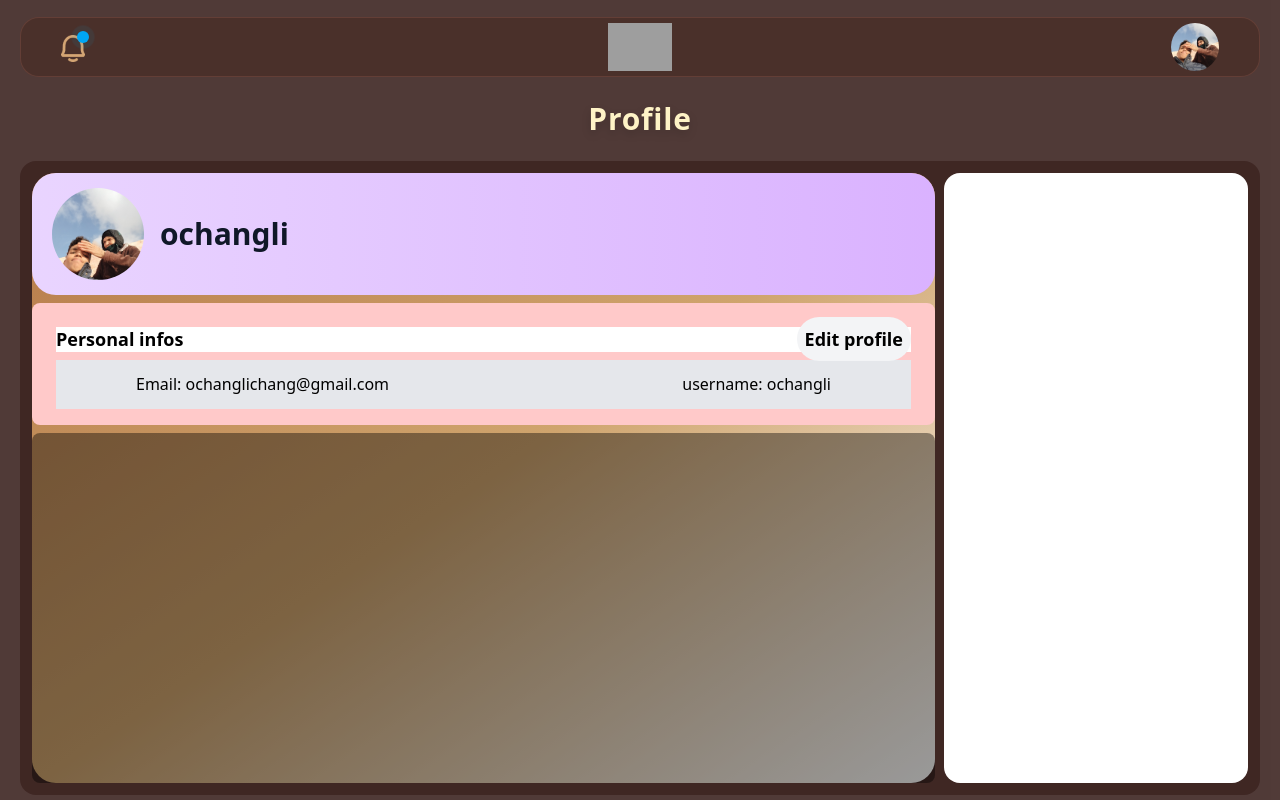
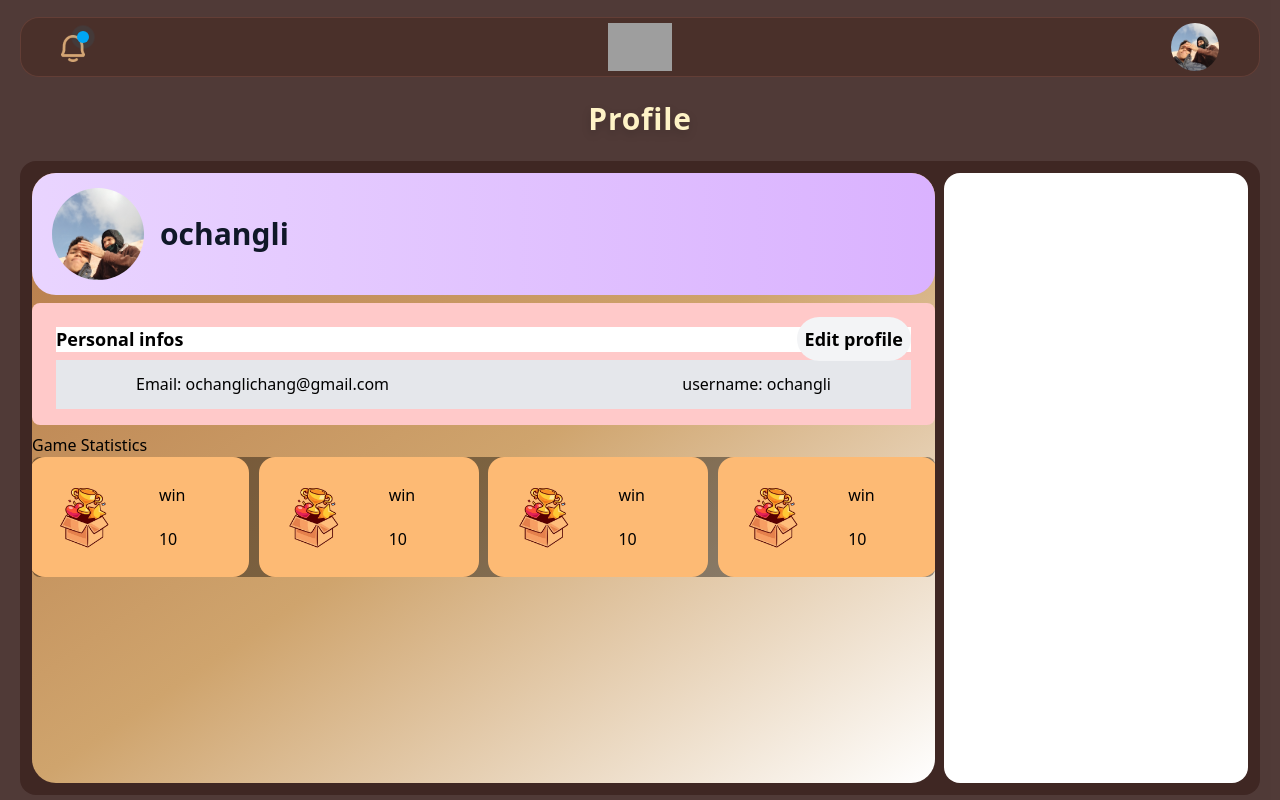
Before and after one commit to OuchaneSiham/final_project, a React app in the folder frontend/: page / in a window 1280 px wide. Built offline with nearby package versions, Linux system fonts and the light colour scheme; grey boxes are pictures that could not be loaded; the HTML template or start-up script is replaced by a standard one.

Commit message:
adding the game statistics box, with the icon , state and reesult acepted as props

```diff
--- a/frontend/src/components/Profile/ProfileStatistics.jsx
+++ b/frontend/src/components/Profile/ProfileStatistics.jsx
@@ -1,11 +1,19 @@
-
+import Box from "./box";
 
 
 export default function ProfileStatistics()
 {
     return(
-        <div className="bg-black/40 h-full rounded-lg overflow-y-auto min-h-0">
-
+        <div className="flex flex-col ">
+            <p className="">
+                Game Statistics
+            </p>
+            <div className="grid place-items-start justify-items-center grid-cols-1 sm:grid-cols-2 lg:grid-cols-4  gap-4 bg-black/40 h-full rounded-lg overflow-y-auto min-h-0">
+                    <Box/>
+                    <Box/>
+                    <Box/>
+                    <Box/>
+            </div>
         </div>
     );
 }
--- /dev/null
+++ b/frontend/src/components/Profile/box.jsx
@@ -0,0 +1,37 @@
+import loses from '../../assets/icons/loses.png'
+import win from '../../assets/icons/winicone.png'
+
+
+export default function Box({icon = win, state = "win", value = 10})
+{
+    return(
+        // <div className='flex flex-col h-30 bg-[#fdba74] w-55 rounded-2xl  '>
+        //     <div className='flex items-center gap-9 justify-start  w-full h-1/2 bg-red-100 rounded-2xl rounded-b-none'>
+        //          <div className='h-15 w-15 bg-red-2 rounded-xl transition duration-350 ease-in-out overflow-hidden'>
+        //             <img   src={icon}
+        //                     alt="testing img"
+        //                     className='h-full w-full object-cover'>
+        //             </img>
+        //         </div>
+        //             <p>{state}</p>
+        //     </div>
+        //     <div className='flex  h-1/2 justify-center bg-blue-100 items-center rounded-2xl rounded-t-none'>
+        //         <span>{value}</span>
+        //     </div>
+        // </div>
+        <div className='flex f h-30 bg-[#fdba74] w-55 rounded-2xl  '>
+            <div className='flex justify-center items-center h-full w-1/2 '>
+                <div className='h-20 w-20 bg-red-2 rounded-xl transition duration-350 ease-in-out overflow-hidden'>
+                    <img   src={icon}
+                        alt="testing img"
+                        className='h-full w-full object-cover'>
+                    </img>
+                 </div>
+            </div>
+            <div className='flex items-start pl-5 space-y-5 justify-center flex-col h-full w-1/2'>
+                <span>{state}</span>
+                <span>{value}</span>
+            </div>
+        </div>
+    );
+}
```
Also changed, not shown: frontend/src/assets/icons/winicone.png (added).
